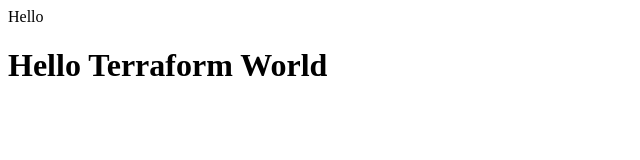
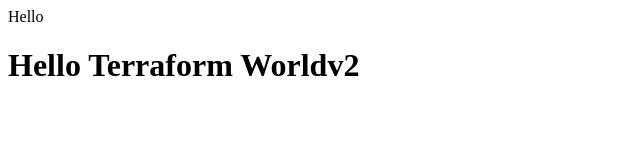
Before and after one commit to mistwire/terraform-beginner-bootcamp-2023, a plain HTML site: page public/index.html in a window 1280 px wide. Shown: the full height of the page, 0-640 px from the left. Drawn offline with Linux system fonts and the light colour scheme.

Commit message:
#31 invalidate CF stack when content version changes (#32)

```diff
--- a/public/index.html
+++ b/public/index.html
@@ -6,6 +6,6 @@
     <title>Hello Terraform World!!!!!!</title>
 </head>
 <body>
-    <h1>Hello Terraform World</h1>
+    <h1>Hello Terraform Worldv2</h1>
 </body>
 </html>
```
Also changed, not shown: 4 other files.
